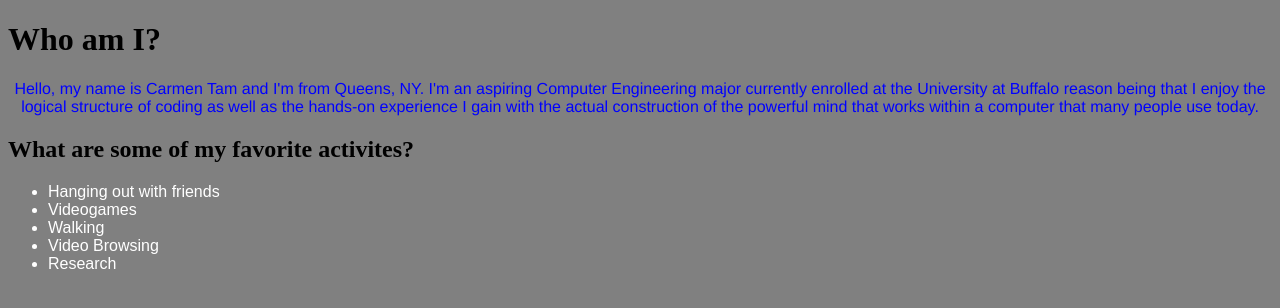
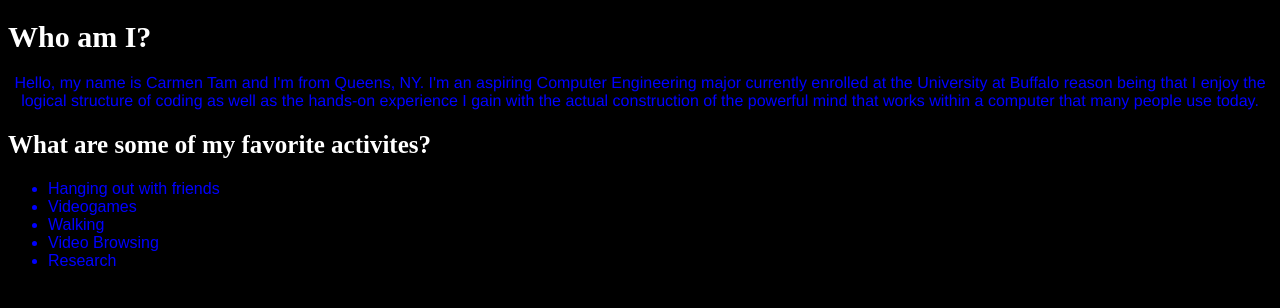
Before and after one commit to Tamnacious/tamnacious.github.io, a plain HTML site: page index.html in a window 1280 px wide. Drawn offline with Linux system fonts and the light colour scheme.

Commit message:
Initial Website

```diff
--- a/style.css
+++ b/style.css
@@ -1,5 +1,14 @@
 body{
-background-color: grey;
+background-color: black;
+}
+
+h1{
+  color:white;
+  font-size: 30px;
+}
+h2{
+  color:white;
+  font-size: 25px;
 }
 
 p {
@@ -17,5 +26,5 @@ p {
 #List {
   font-family: helvetice, sans-serif;
   font-size : 16px;
-  color: white;
+  color: blue;
 }
```
